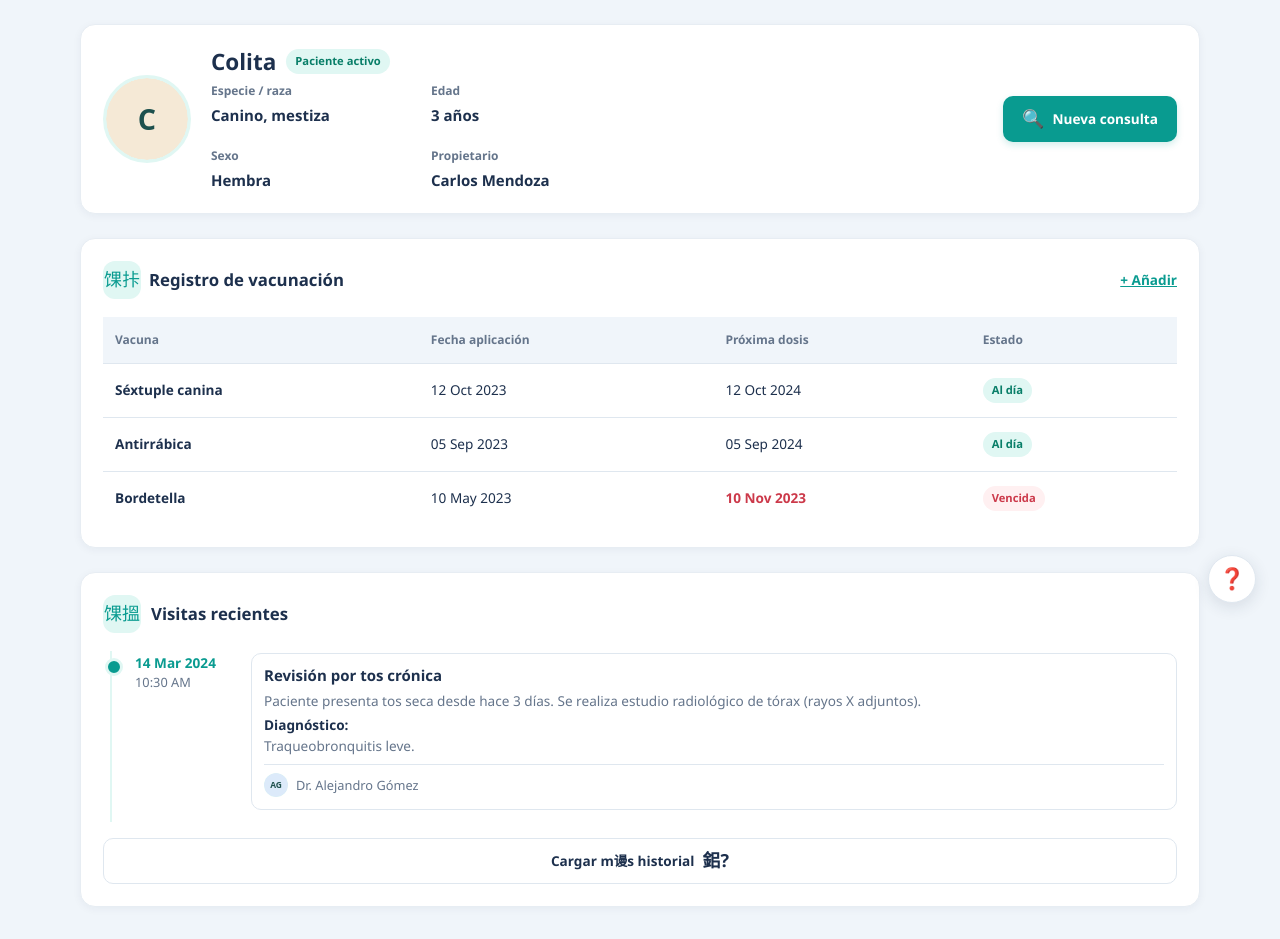
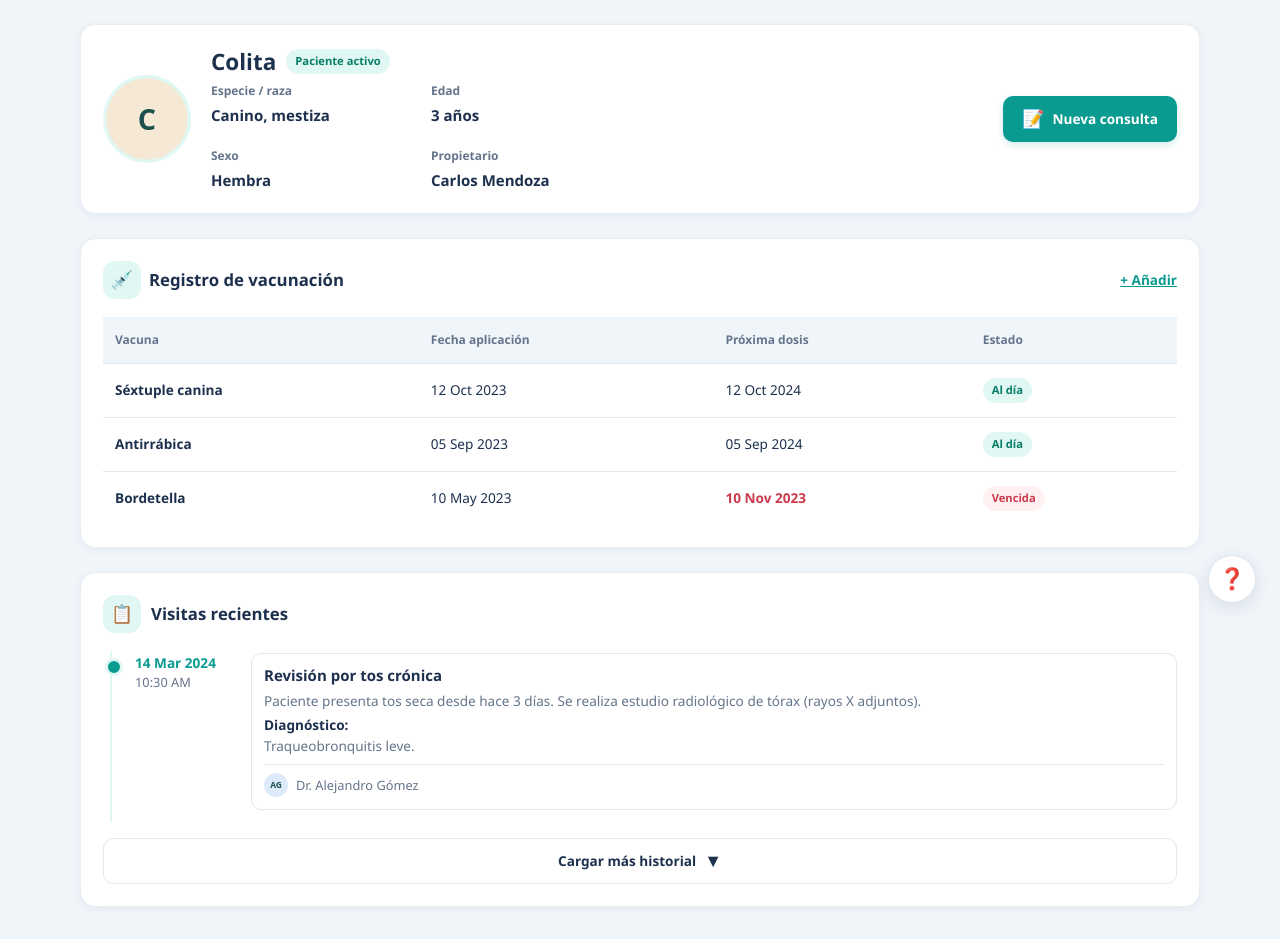
Before and after one commit to manriquelma1/vetconecta_san_isidro, an Angular app: page /historial in a window 1280 px wide. Shown: the part 173-1112 px from the top of the page. Built offline with nearby package versions, Linux system fonts and the light colour scheme.

Commit message:
Correción de algunos caracteres especiales que no se mostraban correctamente en la interfaz de usuario. Se reemplazaron por sus equivalentes en HTML para asegurar la correcta visualización de acentos y símbolos.

```diff
--- a/src/app/pages/historial/historial.html
+++ b/src/app/pages/historial/historial.html
@@ -39,14 +39,14 @@
 </div>
 </div>
 <button class="btn btn-primary">
-<span class="icono" style="font-size:18px;"> &#x1F50D; </span>Nueva consulta</button>
+<span class="icono" style="font-size:18px;"> &#x1F4DD; </span>Nueva consulta</button>
 </section>
 <!-- Registro de vacunacion -->
 <section class="card">
 <div class="card-titulo" style="justify-content:space-between;">
 <div style="display:flex; align-items:center; gap:8px;">
 <div class="icono-circulo">
-<span class="icono" style="font-size:18px;"> 馃拤 </span>
+<span class="icono" style="font-size:18px;"> &#x1F489; </span>
 </div>
 <h3>Registro de vacunaci&oacute;n</h3>
 </div>
@@ -95,7 +95,7 @@
 <section class="card">
 <div class="card-titulo">
 <div class="icono-circulo">
-<span class="icono" style="font-size:18px;"> 馃搵 </span>
+<span class="icono" style="font-size:18px;"> &#x1F4CB; </span>
 </div>
 <h3>Visitas recientes</h3>
 </div>
@@ -119,7 +119,9 @@
 </div>
 </div>
 </div>
-<button class="btn btn-secundario btn-bloque" style="margin-top:16px;">Cargar m谩s historial <span class="icono" style="font-size:18px;"> 鈻?</span>
+<button class="btn btn-secundario btn-bloque" style="margin-top:16px;">
+  Cargar m&aacute;s historial
+  <span class="icono" style="font-size:18px;">&#x25BC;</span>
 </button>
 </section>
 </main>
```
